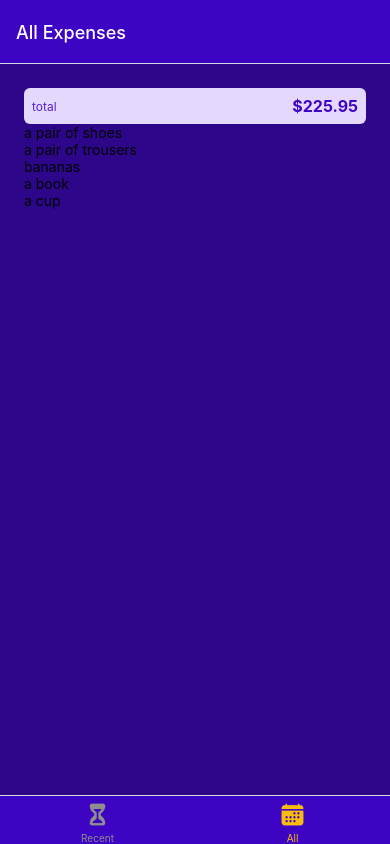
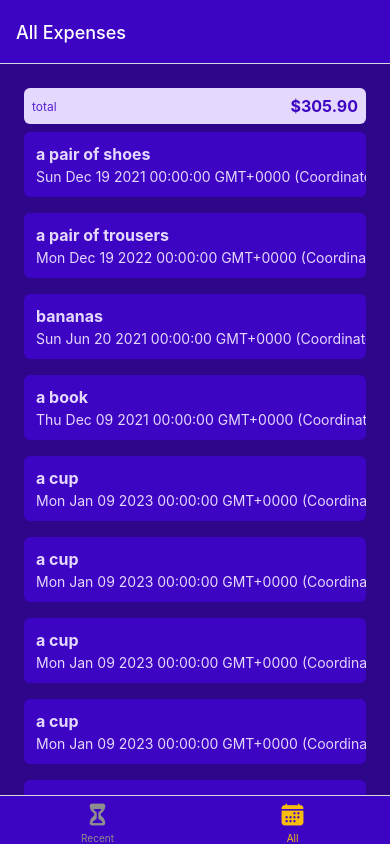
Before and after one commit to Boroviina/The-Expense-Tracker-App, a React Native app in the folder TheExpenseTracker/: screen /AllExpenses in a window 390 px wide. Built offline with nearby package versions, Linux system fonts and the light colour scheme.

Commit message:
Expense items added

```diff
--- /dev/null
+++ b/TheExpenseTracker/components/ExpensesOutput/ExpenseItem.js
@@ -0,0 +1,50 @@
+import {Pressable, Text, View, StyleSheet} from "react-native";
+import {GlobalStyles} from "../../constants/styles";
+
+function ExpenseItem({description, amount, date}) {
+    return <Pressable>
+        <View style={styles.expenseItem}>
+            <View>
+                <Text style={[styles.textBase, styles.description]}>{description}</Text>
+                <Text style={[styles.textBase]}>{date.toString()}</Text>
+            </View>
+            <View style={styles.amountContainer}>
+                <Text style={styles.amount}>{amount}</Text>
+            </View>
+        </View>
+    </Pressable>
+}
+
+export default ExpenseItem;
+
+const styles = StyleSheet.create({
+    expenseItem: {
+        padding: 12,
+        marginVertical: 8,
+        backgroundColor: GlobalStyles.colors.primary500,
+        flexDirection: "row",
+        justifyContent: "space-between",
+        borderRadius: 6,
+        elevation: 3
+    },
+    textBase: {
+        color: GlobalStyles.colors.primary50,
+    },
+    description: {
+        fontSize: 16,
+        marginBottom: 4,
+        fontWeight: "bold"
+    },
+    amountContainer: {
+        paddingHorizontal: 12,
+        paddingVertical: 4,
+        backgroundColor: 'white',
+        justifyContent: "center",
+        alignItems: "center",
+        borderRadius: 4
+    },
+    amount: {
+        color: GlobalStyles.colors.primary500,
+        fontWeight: "bold"
+    }
+})
--- a/TheExpenseTracker/components/ExpensesOutput/ExpensesList.js
+++ b/TheExpenseTracker/components/ExpensesOutput/ExpensesList.js
@@ -1,7 +1,8 @@
 import {FlatList, Text} from "react-native";
+import ExpenseItem from "./ExpenseItem";
 
 function renderExpenseItem(itemData){
-    return <Text>{itemData.item.description}</Text>
+    return <ExpenseItem {...itemData.item}/>
 }
 
 function ExpensesList({expenses}){
--- a/TheExpenseTracker/components/ExpensesOutput/ExpensesOutput.js
+++ b/TheExpenseTracker/components/ExpensesOutput/ExpensesOutput.js
@@ -3,7 +3,7 @@
 import ExpensesList from "./ExpensesList";
 import {GlobalStyles} from "../../constants/styles";
 
-const DUMMY_EXPENSES =[
+const DUMMY_EXPENSES = [
     {
         id: 'e1',
         description: 'a pair of shoes',
@@ -15,18 +15,43 @@
         description: 'a pair of trousers',
         amount: 89.99,
         date: new Date('2022-12-19')
-    },{
+    }, {
         id: 'e3',
         description: 'bananas',
         amount: 39.99,
         date: new Date('2021-06-20')
-    },{
+    }, {
         id: 'e4',
         description: 'a book',
         amount: 19.99,
         date: new Date('2021-12-09')
-    },{
+    }, {
         id: 'e5',
+        description: 'a cup',
+        amount: 15.99,
+        date: new Date('2023-01-09')
+    }, {
+        id: 'e6',
+        description: 'a cup',
+        amount: 15.99,
+        date: new Date('2023-01-09')
+    }, {
+        id: 'e7',
+        description: 'a cup',
+        amount: 15.99,
+        date: new Date('2023-01-09')
+    }, {
+        id: 'e8',
+        description: 'a cup',
+        amount: 15.99,
+        date: new Date('2023-01-09')
+    }, {
+        id: 'e9',
+        description: 'a cup',
+        amount: 15.99,
+        date: new Date('2023-01-09')
+    }, {
+        id: 'e10',
         description: 'a cup',
         amount: 15.99,
         date: new Date('2023-01-09')
@@ -44,10 +69,12 @@
 
 export default ExpensesOutput;
 
-const styles =StyleSheet.create({
-    constainer:{
+const styles = StyleSheet.create({
+    constainer: {
         flex: 1,
-        padding: 24,
+        paddingHorizontal: 24,
+        paddingTop: 24,
+        paddingBottom: 0,
         backgroundColor: GlobalStyles.colors.primary700
     }
 })
```
